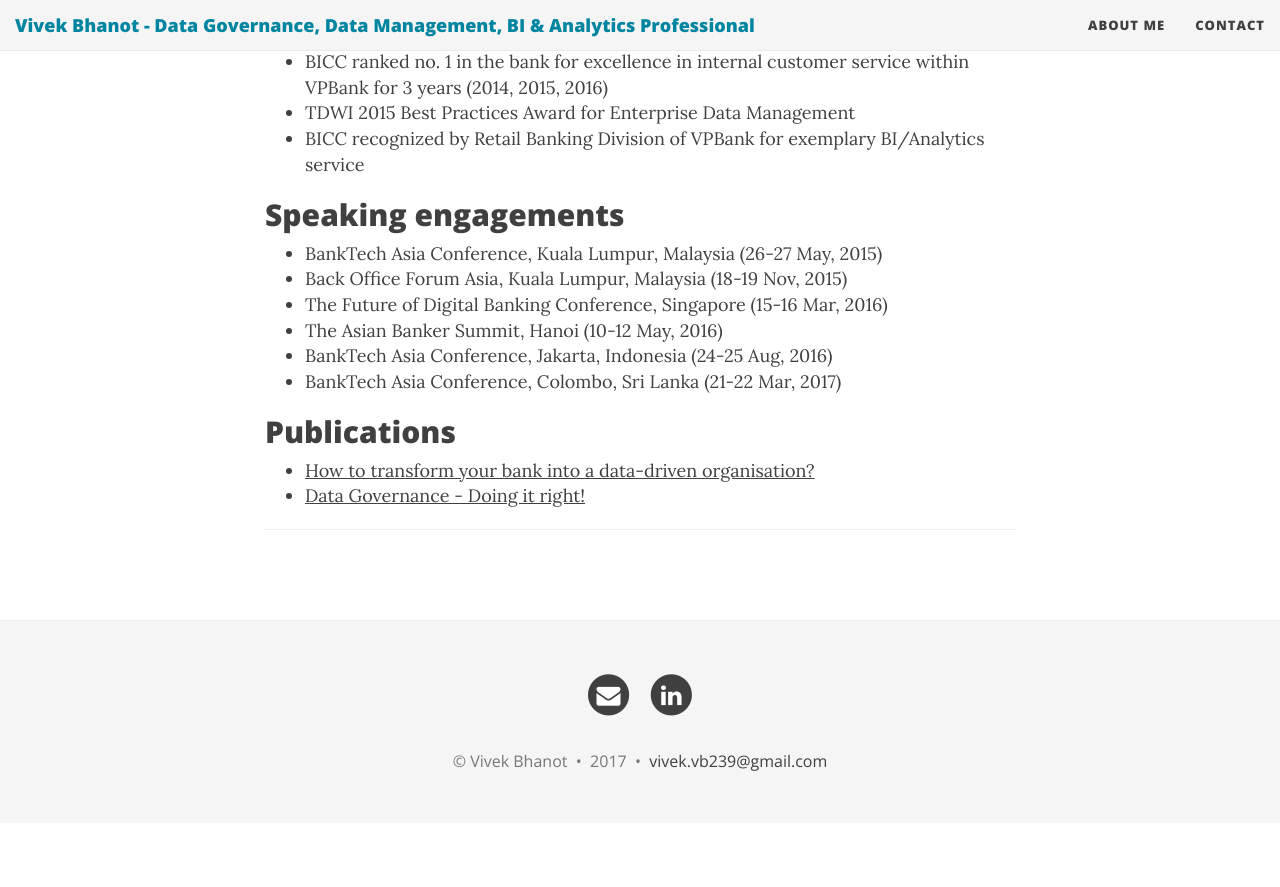
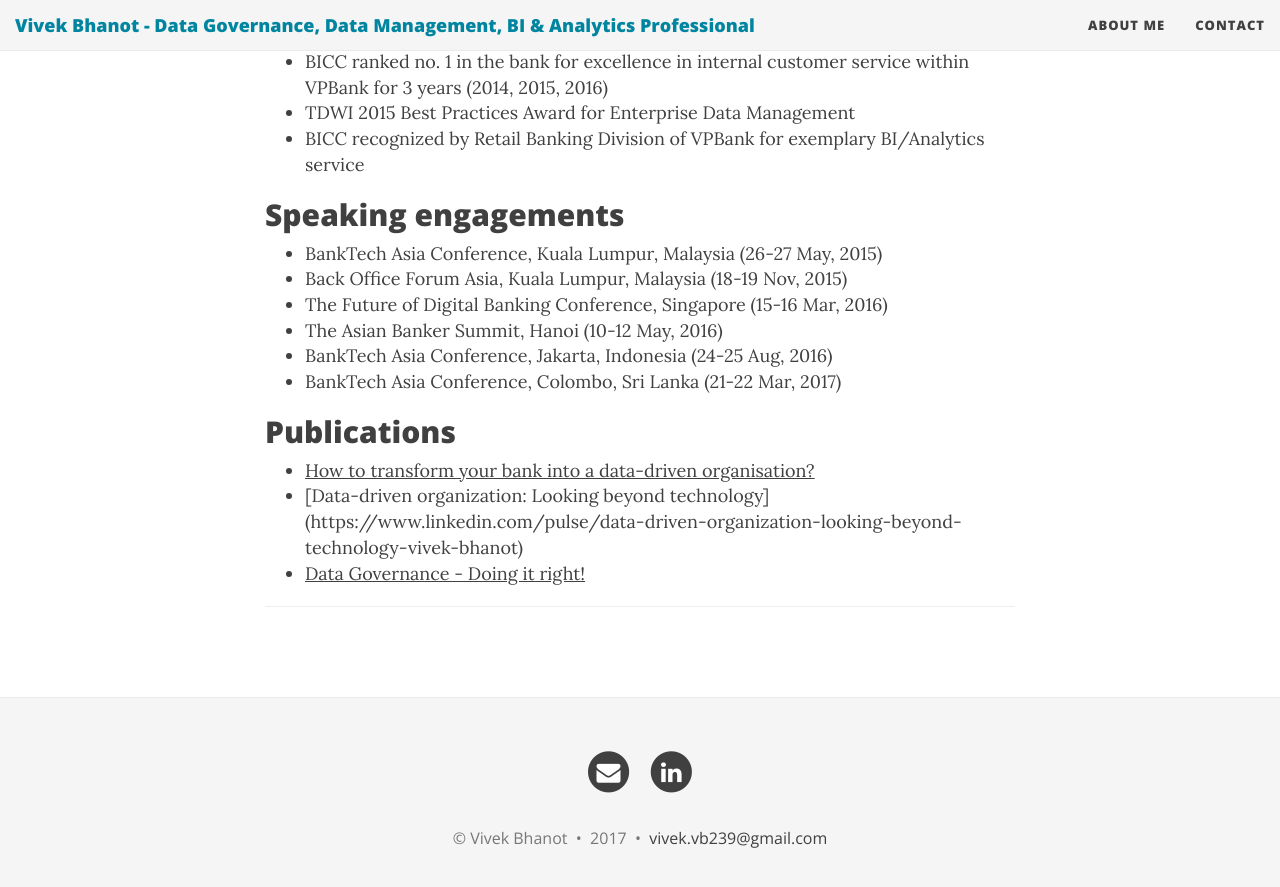
Before and after one commit to vivekbhanot/vivekbhanot.github.io, a Jekyll site: the page built from aboutme.md, in a window 1280 px wide and 900 px high, scrolled down 1037 px. Shown: the top 887 px of the window. Built offline with Jekyll 4.4.1, drawn with Linux system fonts in a browser that asks for light colours; nearby versions of some CDN libraries; before the commit the page ends 1860 px from its top, so only the background shows below that.

Commit message:
Update aboutme.md

```diff
--- a/aboutme.md
+++ b/aboutme.md
@@ -50,6 +50,7 @@
 ## Publications
 
 - [How to transform your bank into a data-driven organisation?](https://www.henrystewartpublications.com/jdb/v1?lipi=urn%3Ali%3Apage%3Ad_flagship3_profile_view_base%3BjDs%2BWSHaSQq%2FqxKDuy0OUA%3D%3D)
+ - [Data-driven organization: Looking beyond technology] (https://www.linkedin.com/pulse/data-driven-organization-looking-beyond-technology-vivek-bhanot)
 - [Data Governance - Doing it right!](https://www.linkedin.com/pulse/data-governance-doing-right-vivek-bhanot)
 
 ---
```
